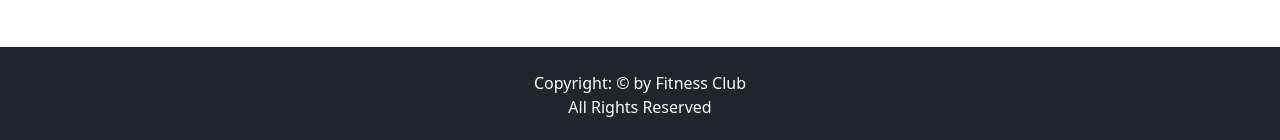
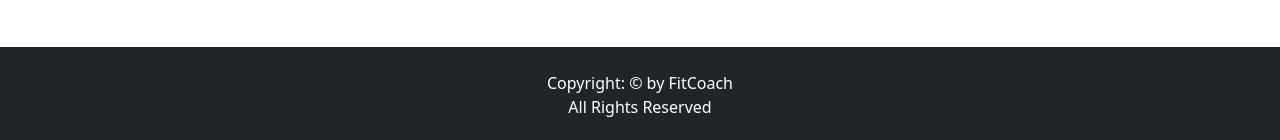
Before and after one commit to PalashDas11/Fit-coach-cilent--side, a React (Create React App) app: page / in a window 1280 px wide. Shown: the part 1550-1690 px from the top of the page. Built offline with nearby package versions, Linux system fonts and the light colour scheme; no server answers.

Commit message:
readme edit

```diff
--- a/src/component/Pages/Footer/Footer.js
+++ b/src/component/Pages/Footer/Footer.js
@@ -3,7 +3,7 @@ import React from 'react';
 const Footer = () => {
     return (
         <div className='w-100 mx-auto text-center bg-dark text-white p-4'>
-            <span className='p-3'>Copyright: &copy; by Fitness Club</span><br />
+            <span className='p-3'>Copyright: &copy; by FitCoach</span><br />
             <span> All Rights Reserved</span>
         </div>
     );
```
Also changed, not shown: 1 other file (tests, documents, lock files or other folders).
